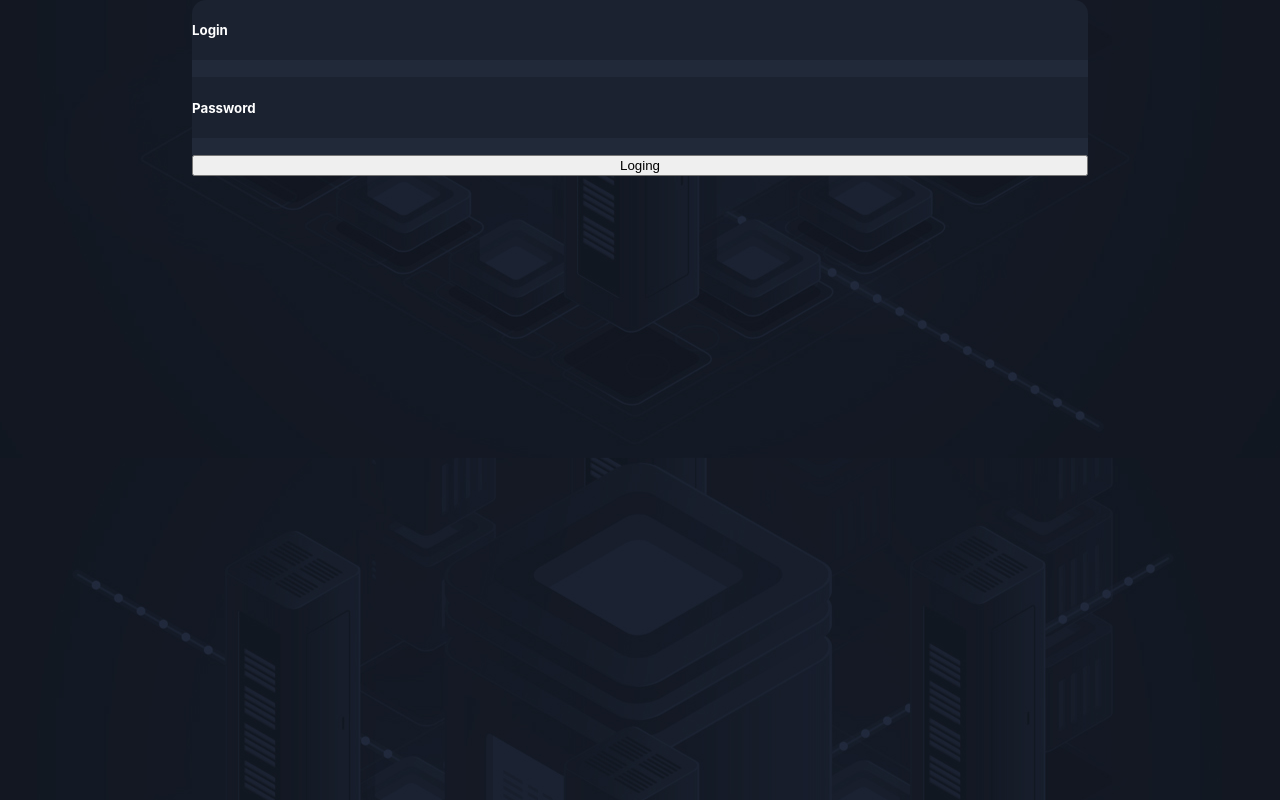
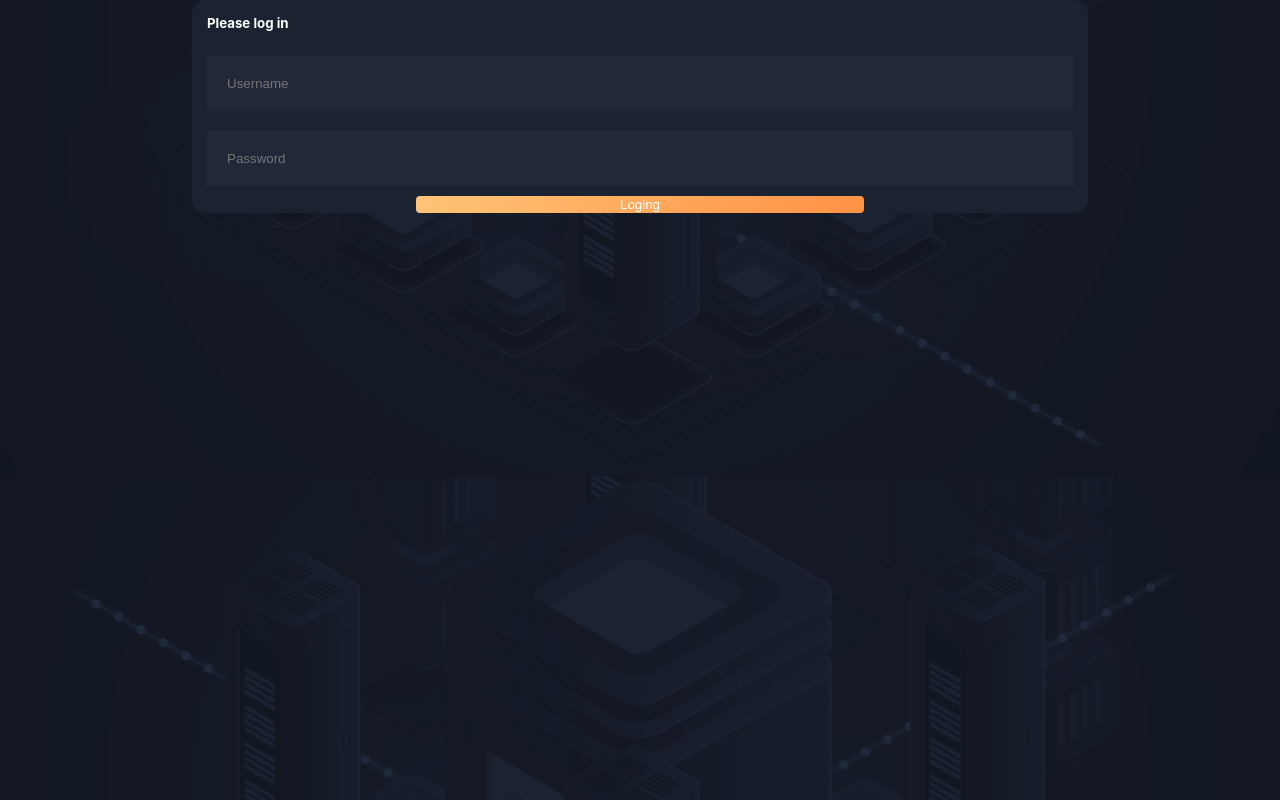
Before and after one commit to Timikcool/dex-cybex-algo, a React (Create React App) app: page / in a window 1280 px wide. Built offline with nearby package versions, Linux system fonts and the light colour scheme.

Commit message:
added basic auth process

```diff
--- a/src/App.js
+++ b/src/App.js
@@ -17,6 +17,10 @@ class App extends React.Component {
     };
   }
 
+  auth = (username, password) => {
+    console.log(username, password);
+  }
+
   async componentDidMount() {
     //const orderBook = await getOrderBook("ETH/USDT");
     // const markets = await fetchMarkets();
@@ -26,7 +30,7 @@ class App extends React.Component {
   render() {
     const { isAuthorized, data, markets } = this.state;
     console.log(data);
-    return <>{!isAuthorized ? <Login /> : <OrderOverview price={162} amount={2} />}</>;
+    return <>{!isAuthorized ? <Login authCallback={this.auth} /> : <OrderOverview price={162} amount={2} />}</>;
   }
 }
 
--- a/src/login/index.js
+++ b/src/login/index.js
@@ -1,19 +1,19 @@
-import React from 'react'
+import React, { useState } from 'react';
 import './login.scss';
-const Login = () => {
+const Login = ({ authCallback }) => {
+    const [username, setUsername] = useState('');
+    const [password, setPassword] = useState('');
   return (
-    <div className="login" >
-    <h5>
-        Login
-    </h5>
-      <input type="text" />
-      <h5>
-          Password
-      </h5>
-      <input type="password" />
-      <button className="submit">Loging</button>
-    </div>
-  )
-}
+    <form className="login" onSubmit={(ev)=> {
+        ev.preventDefault()
+        authCallback(username, password)
+        }}>
+      <h5>Please log in</h5>
+      <input type="text" placeholder="Username" onChange={({target}) => setUsername(target.value)} />
+      <input type="password" placeholder="Password" onChange={({target}) => setPassword(target.value)} />
+      <button className="submit" type="submit" disabled={!(username && password)} >Loging</button>
+    </form>
+  );
+};
 
-export default Login
+export default Login;
--- a/src/login/login.scss
+++ b/src/login/login.scss
@@ -7,10 +7,28 @@
   background: #1b2230;
   border-radius: 14px;
   color: white;
+  h5 {
+    margin: 15px;
+  }
   input {
-        background: #212939!important;
+    background: #212939 !important;
     border: none;
     outline: none;
     color: white;
+    margin: 10px 15px;
+    padding: 20px;
+  }
+  button {
+    background-color: #ff9143;
+    background-image: linear-gradient(133deg, #ffc478, #ff9143);
+    color: #fff;
+    border-radius: 4px;
+    border: none;
+    margin: 0 auto;
+    width: 50%;
+  }
+  button[disabed] {
+    background-color: rgba(120, 129, 154, 0.3) !important;
+    background-image: none !important;
   }
 }
```
Lines whose indentation alone changed are shown as unchanged.
